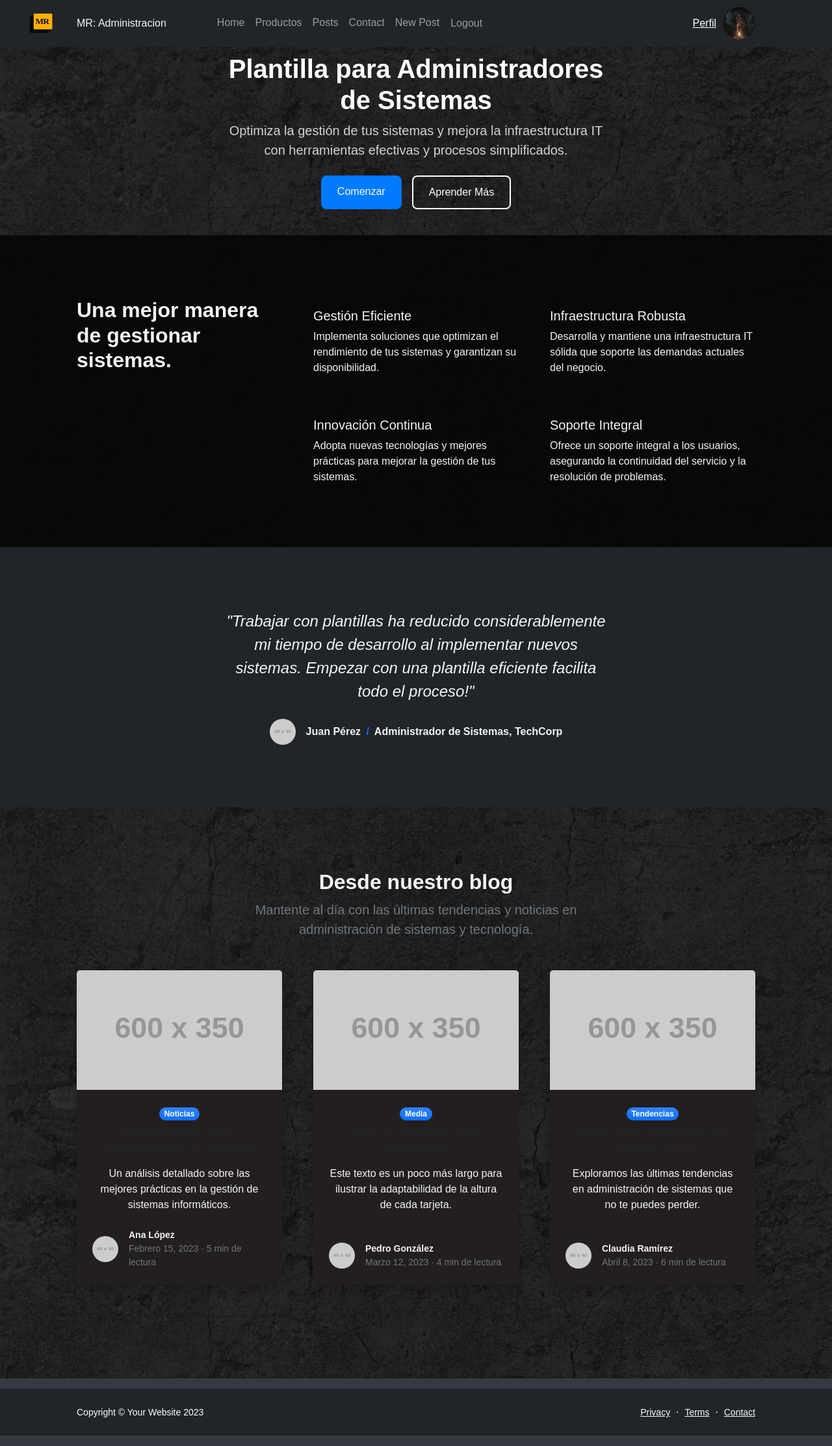
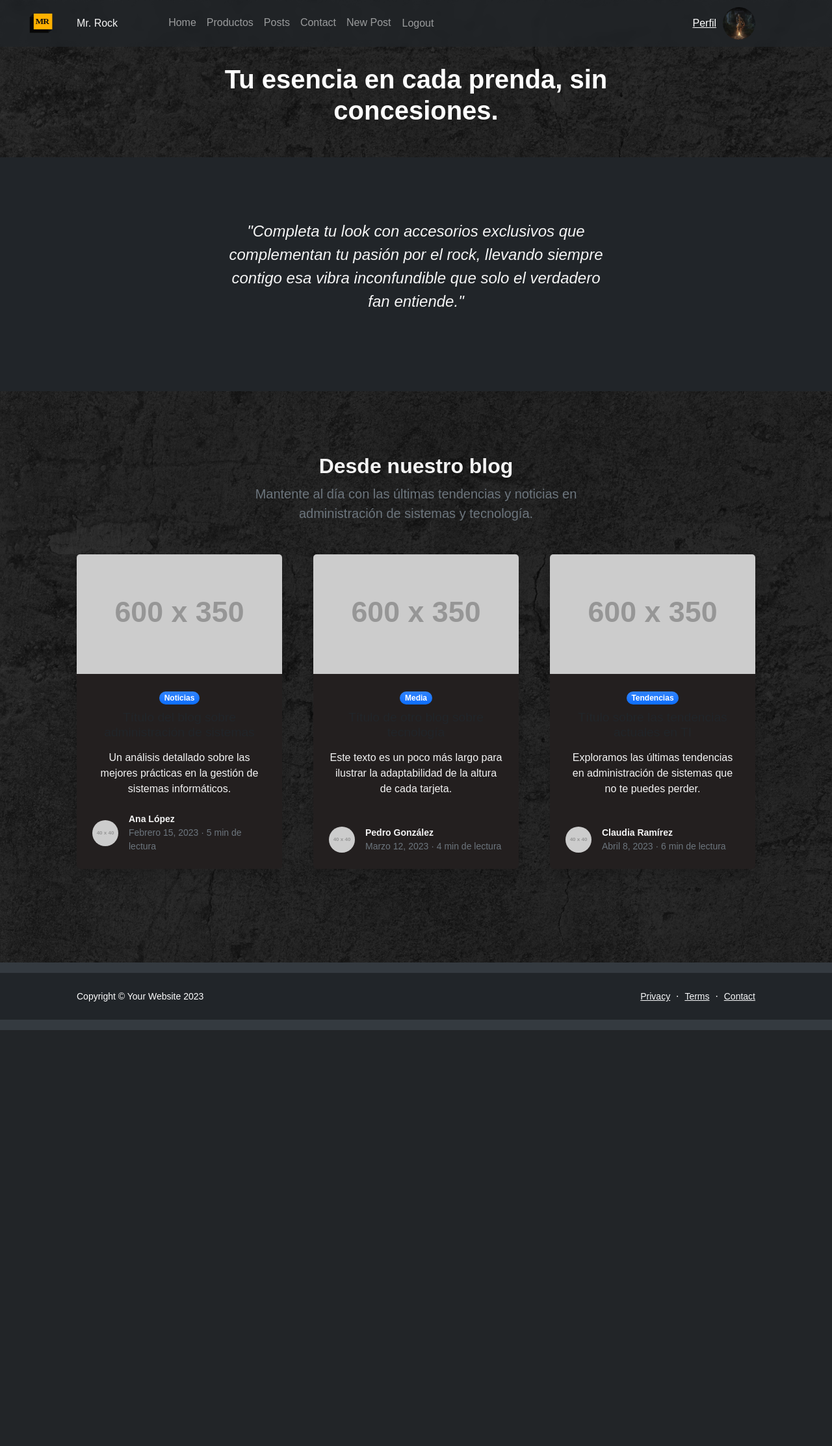
Before and after one commit to MarcosReyero/MR_Admin, a Django app: page / in a window 1280 px wide. Shown: the whole page at 65% size. After the commit the page ends 1585 px from the top, so only its background shows below. Run offline with Django 4.2, Linux system fonts and the light colour scheme; a user stored in the database is signed in; data comes from the database, SQL or seed files in the repository; grey boxes labelled with a size stand in for pictures from a placeholder-image service; some libraries are stand-ins or nearby versions.

Commit message:
Changes: CSS de templates

```diff
--- a/project/miapp/templates/miapp/components/navbar.html
+++ b/project/miapp/templates/miapp/components/navbar.html
@@ -1,17 +1,17 @@
 {% load static %}
-<nav class="navbar navbar-expand-lg navbar-dark bg-dark">
+<nav class="navbar navbar-expand-lg navbar-dark bg-dark bg-opacity-75 position-sticky">
     <div class="container px-5">
         <!-- Logo a la izquierda -->
         <div class="navbar-brand-container">
             <img src="{% static 'assets/brand/mr.svg' %}" alt="Logo">
-            <span>MR: Administracion</span>
+            <span> Mr. Rock</span>
         </div>
         <button class="navbar-toggler" type="button" data-bs-toggle="collapse" data-bs-target="#navbarSupportedContent" aria-controls="navbarSupportedContent" aria-expanded="false" aria-label="Toggle navigation">
             <span class="navbar-toggler-icon"></span>
         </button>
         <div class="collapse navbar-collapse" id="navbarSupportedContent">
             <!-- Lista de navegación a la izquierda -->
-            <ul class="navbar-nav me-auto mb-2 mb-lg-0">
+            <ul class="navbar-nav mb-lg-0">
                 <li class="nav-item">
                     <a class="nav-link" aria-current="page" href="{% url 'home' %}">Home</a>
                 </li>
--- a/project/miapp/templates/miapp/components/titulo_1.html
+++ b/project/miapp/templates/miapp/components/titulo_1.html
@@ -1,4 +1,4 @@
-<div class="row align-items-center my-5">
+<div class="row align-items-center my-5 mb-2">
     <h1 class="pb-lg-3 text-white bg-info px-3 py-2 rounded">
         {{ titulo }}
     </h1>
--- a/project/miapp/templates/miapp/index.html
+++ b/project/miapp/templates/miapp/index.html
@@ -5,80 +5,31 @@
 {% endblock titulo %}
 {% block contenido %}
 
-<!-- Heading Row-->
 
 <header class="header-custom">
     <div class="container px-5 ">
         <div class="row gx-5 align-items-center justify-content-center">
             <div class="col-lg-8 col-xl-7 col-xxl-6">
                 <div class="text-center">
-                    <h1 class="display-2 fw-bolder mb-2">Plantilla para Administradores de Sistemas</h1>
-                    <p class="lead fw-normal mb-4">Optimiza la gestión de tus sistemas y mejora la infraestructura IT con herramientas efectivas y procesos simplificados.</p>
+                    <h1 class="display-2 fw-bolder mb-2 mt-3">Tu esencia en cada prenda, sin concesiones.</h1>
                     <div class="d-grid gap-3 d-sm-flex justify-content-sm-center justify-content-center">
-                        <a class="btn btn-primary btn-lg" href="#features">Comenzar</a>
-                        <a class="btn btn-outline-light btn-lg" href="#!">Aprender Más</a>
                     </div>
                 </div>
             </div>
         </div>
     </div>
+
 </header>
-<!-- Features section-->
-<section class="section_1-bg py-5" id="features">
-    <div class="container px-5 my-5">
-        <div class="row gx-5">
-            <div class="col-lg-4 mb-5 mb-lg-0">
-                <h2 class="fw-bolder mb-0">Una mejor manera de gestionar sistemas.</h2>
-            </div>
-            <div class="col-lg-8">
-                <div class="row gx-5 row-cols-1 row-cols-md-2">
-                    <div class="col mb-5 h-100">
-                        <div class="feature bg-primary bg-gradient text-white rounded-3 mb-3">
-                            <i class="bi bi-collection"></i>
-                        </div>
-                        <h2 class="h5">Gestión Eficiente</h2>
-                        <p class="mb-0">Implementa soluciones que optimizan el rendimiento de tus sistemas y garantizan su disponibilidad.</p>
-                    </div>
-                    <div class="col mb-5 h-100">
-                        <div class="feature bg-primary bg-gradient text-white rounded-3 mb-3">
-                            <i class="bi bi-building"></i>
-                        </div>
-                        <h2 class="h5">Infraestructura Robusta</h2>
-                        <p class="mb-0">Desarrolla y mantiene una infraestructura IT sólida que soporte las demandas actuales del negocio.</p>
-                    </div>
-                    <div class="col mb-5 mb-md-0 h-100">
-                        <div class="feature bg-primary bg-gradient text-white rounded-3 mb-3">
-                            <i class="bi bi-toggles2"></i>
-                        </div>
-                        <h2 class="h5">Innovación Continua</h2>
-                        <p class="mb-0">Adopta nuevas tecnologías y mejores prácticas para mejorar la gestión de tus sistemas.</p>
-                    </div>
-                    <div class="col h-100">
-                        <div class="feature bg-primary bg-gradient text-white rounded-3 mb-3">
-                            <i class="bi bi-toggles2"></i>
-                        </div>
-                        <h2 class="h5">Soporte Integral</h2>
-                        <p class="mb-0">Ofrece un soporte integral a los usuarios, asegurando la continuidad del servicio y la resolución de problemas.</p>
-                    </div>
-                </div>
-            </div>
-        </div>
-    </div>
-</section>
 
-<!-- Testimonial section-->
+<div class="container">
+    {% include 'productos/components/productos_destacados.html' with productos=productos_destacados %}
+</div>
 <div class="py-5 bg-dark">
     <div class="container px-5 my-5">
         <div class="row gx-5 justify-content-center">
             <div class="col-lg-10 col-xl-7">
                 <div class="text-center">
-                    <div class="fs-4 mb-4 fst-italic">"Trabajar con plantillas ha reducido considerablemente mi tiempo de desarrollo al implementar nuevos sistemas. Empezar con una plantilla eficiente facilita todo el proceso!"</div>
-                    <div class="d-flex align-items-center justify-content-center">
-                        <img class="rounded-circle me-3" src="https://dummyimage.com/40x40/ced4da/6c757d" alt="..." />
-                        <div class="fw-bold">
-                            Juan Pérez
-                            <span class="fw-bold text-primary mx-1">/</span>
-                            Administrador de Sistemas, TechCorp
+                    <div class="fs-4 mb-4 fst-italic">"Completa tu look con accesorios exclusivos que complementan tu pasión por el rock, llevando siempre contigo esa vibra inconfundible que solo el verdadero fan entiende."</div>
                         </div>
                     </div>
                 </div>
@@ -87,7 +38,6 @@
     </div>
 </div>
 
-<!-- Blog preview section-->
 <section class="py-5">
     <div class="container px-5 my-5">
         <div class="row gx-5 justify-content-center">
--- a/project/miapp/templates/miapp/post_list.html
+++ b/project/miapp/templates/miapp/post_list.html
@@ -5,7 +5,7 @@ Posts
 {% endblock titulo %}
 
 {% block contenido %}
-<div class="container">
+<div class="container mt-2">
     <div class="card h-50 mb-lg-2" style="background-color: rgba(19, 19, 20, 0.776);">
         <div class="card-body">
             <h1 class="font-weight-light text-light">Posts</h1>
@@ -39,7 +39,7 @@ Posts
     </div>
 
     <div class="row">
-        <div class="col text-center">
+        <div class="col text-center mb-2">
             <a class="btn btn-primary" href="{% url 'miapp:post_create' %}">Crear nuevo post</a>
         </div>
     </div>
--- a/project/miapp/templates/miapp/register.html
+++ b/project/miapp/templates/miapp/register.html
@@ -1,7 +1,7 @@
 {% extends 'miapp/base.html' %}
 
 {% block contenido %}
-<div class="container mt-5">
+<div class="container mt-2 mb-2">
     <div class="row justify-content-center">
         <div class="col-md-6">
             <div class="card">
--- a/project/producto/templates/productos/components/card_producto.html
+++ b/project/producto/templates/productos/components/card_producto.html
@@ -1,10 +1,6 @@
-<!-- card_producto.html -->
-
 <div class="card producto-card">
     {% if producto.imagen %}
-        <img src="{{ producto.imagen.url }}" class="card-img-top producto-imagen"
-             alt="{{ producto.nombre }}"
-             style="max-width: 294px; max-height: 294px; object-fit: cover;">
+        <img src="{{ producto.imagen.url }}" class="card-img-top producto-imagen" alt="{{ producto.nombre }}">
     {% endif %}
     <div class="card-body">
         <h5 class="card-title">{{ producto.nombre }}</h5>
```
Also changed, not shown: project/miapp/templates/miapp/post_detail.html (+20 -23 lines), project/producto/admin.py (+10 -3 lines).
